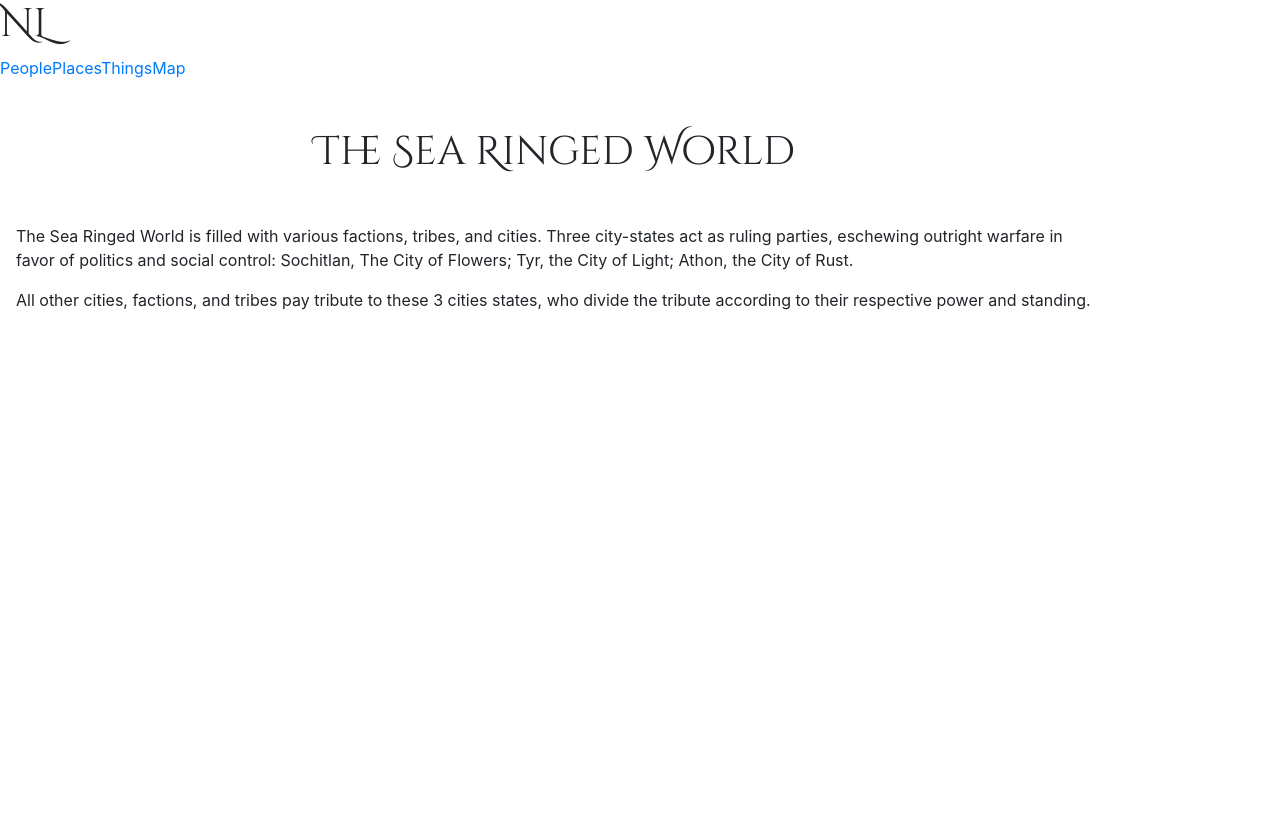
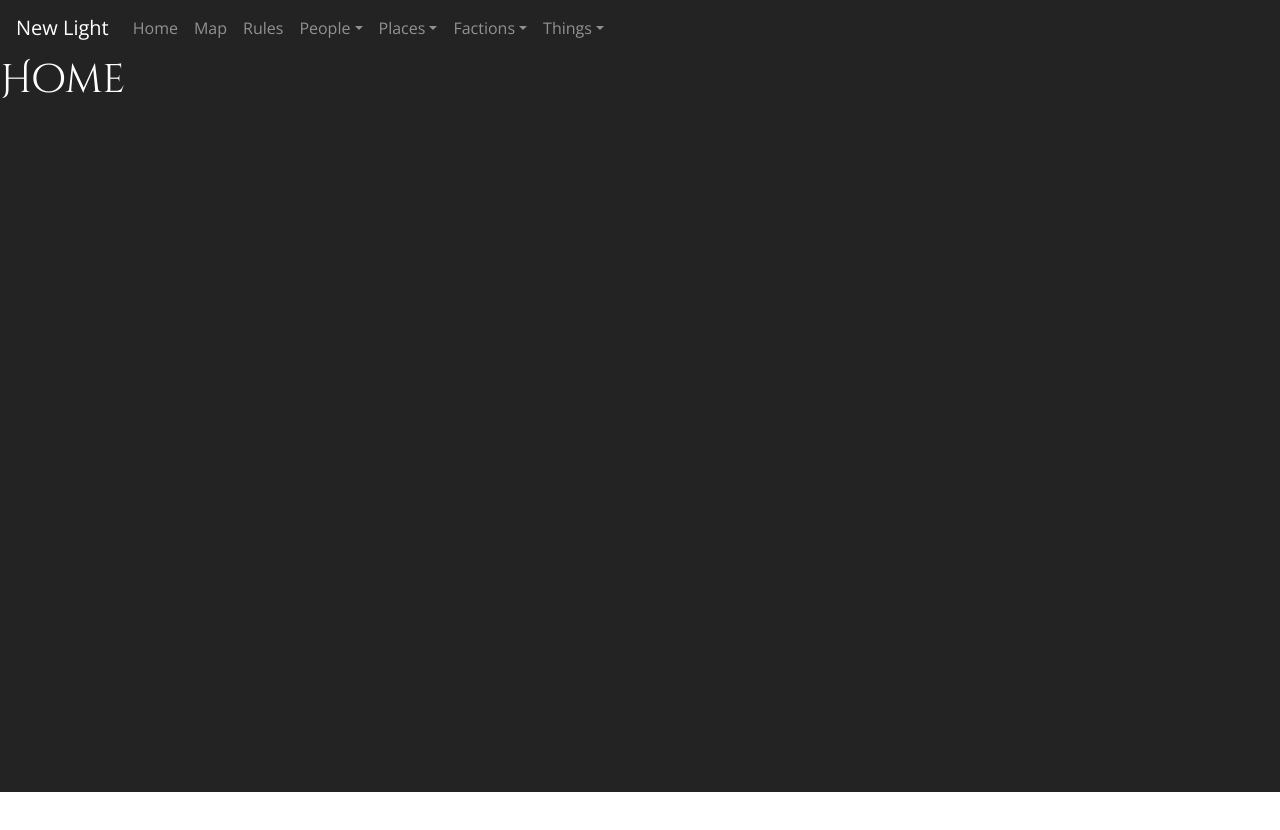
Before and after one commit to ShrikeFound/New-Light, a React (Create React App) app: page / in a window 1280 px wide. Shown: the top 830 px of the page. After the commit the page ends 800 px from the top, so only its background shows below. Built offline with nearby package versions, Linux system fonts and the light colour scheme.

Commit message:
navbar stylin

```diff
--- a/package.json
+++ b/package.json
@@ -10,6 +10,8 @@
     "react": "^17.0.1",
     "react-bootstrap": "^1.5.2",
     "react-dom": "^17.0.1",
+    "react-router": "^5.2.0",
+    "react-router-dom": "^5.2.0",
     "react-scripts": "4.0.3",
     "web-vitals": "^1.1.0"
   },
--- a/src/App.js
+++ b/src/App.js
@@ -1,14 +1,29 @@
 import React from 'react'
 import Header from './components/Header.js';
+import Home from './components/Home.js';
 import Map from './components/Map.js'
+import {BrowserRouter as Router, Switch,Route} from 'react-router-dom'
 
 function App() {
   return (
+    <Router>
     <div className="App">
       <Header/>
-      <Map/>
 
-    </div>
+      <Switch>
+          <Route path="/map" >
+              <Map/>
+          </Route>
+
+        <Route exact path="/">
+          <Home/>
+        </Route>
+
+
+
+      </Switch>
+      </div>
+    </Router>
   );
 }
 
--- a/src/components/Header.js
+++ b/src/components/Header.js
@@ -1,15 +1,56 @@
 import React from 'react'
+import { Navbar,Nav,NavDropdown } from 'react-bootstrap'
+import { Link } from 'react-router-dom'
 
 const Header = () => {
   return (
-    <header>
-      <h1>NL</h1>
-      <nav>
-        <a href="#">People</a>
-        <a href="#">Places</a>
-        <a href="#">Things</a>
-        <a href="#">Map</a>
-      </nav>
+    <header id="header">
+      <Navbar variant="dark" className="d-flex justify-content-between">
+        <Navbar.Brand>New Light</Navbar.Brand>
+        <Navbar.Toggle aria-controls="basic-navbar-nav" />
+        <Navbar.Collapse id="basic-navbar-nav">
+          <Nav className="mr-auto">
+            <Link className="nav-link" to="/">Home</Link>
+            <Link className="nav-link" to="/map">Map</Link>
+            <Link className="nav-link" to="/">Rules</Link>
+            <div className="d-flex">
+            <NavDropdown title="People" id="basic-nav-dropdown">
+              <NavDropdown.Item href="#action/3.1">The Characters</NavDropdown.Item>
+              <NavDropdown.Item href="#action/3.4">The NPCs</NavDropdown.Item>
+            </NavDropdown>
+
+            <NavDropdown title="Places" id="basic-nav-dropdown">
+              <NavDropdown.Item href="#action/3.1">People</NavDropdown.Item>
+              <NavDropdown.Item href="#action/3.2">Places</NavDropdown.Item>
+              <NavDropdown.Item href="#action/3.3">Things</NavDropdown.Item>
+              <NavDropdown.Item href="#action/3.3">Things</NavDropdown.Item>
+              {/* <NavDropdown.Divider />
+              <NavDropdown.Item href="#action/3.4">Separated link</NavDropdown.Item> */}
+            </NavDropdown>
+
+            <NavDropdown title="Factions" id="basic-nav-dropdown">
+              <NavDropdown.Item href="#action/3.1">People</NavDropdown.Item>
+              <NavDropdown.Item href="#action/3.2">Places</NavDropdown.Item>
+              <NavDropdown.Item href="#action/3.3">Things</NavDropdown.Item>
+              <NavDropdown.Item href="#action/3.3">Things</NavDropdown.Item>
+              <NavDropdown.Divider />
+              <NavDropdown.Item href="#action/3.4">Separated link</NavDropdown.Item>
+            </NavDropdown>
+
+
+            <NavDropdown title="Things" id="basic-nav-dropdown">
+              <NavDropdown.Item href="#action/3.1">People</NavDropdown.Item>
+              <NavDropdown.Item href="#action/3.2">Places</NavDropdown.Item>
+              <NavDropdown.Item href="#action/3.3">Things</NavDropdown.Item>
+              <NavDropdown.Item href="#action/3.3">Things</NavDropdown.Item>
+              <NavDropdown.Divider />
+              <NavDropdown.Item href="#action/3.4">Separated link</NavDropdown.Item>
+            </NavDropdown>
+          </div>
+
+          </Nav>
+        </Navbar.Collapse>
+      </Navbar>
     </header>
   )
 }
--- /dev/null
+++ b/src/components/Home.js
@@ -0,0 +1,11 @@
+import React from 'react'
+
+const Home = () => {
+  return (
+    <div className="home">
+      <h1>Home</h1>
+    </div>
+  )
+}
+
+export default Home
--- a/src/components/Map.js
+++ b/src/components/Map.js
@@ -43,7 +43,7 @@ const Map = () => {
     setDescription(defaultDescription);
   }
   return (
-    <div className="container row md-flex">
+    <div className="c-container grid">
 
 
 
--- a/src/index.css
+++ b/src/index.css
@@ -8,17 +8,19 @@
   --plain-color: #fbb03b;
   --jungle-color: #009245;
   --burnished-plain-color: lightgrey;
+  --black: #232323;
 }
 
 body {
   margin: 0;
+}
+.App {
+  background-color: var(--black);
+  color: white;
   font-family: "Open Sans", sans-serif;
   -webkit-font-smoothing: antialiased;
   -moz-osx-font-smoothing: grayscale;
-  background-color: black;
-  color: white;
 }
-
 h1,
 h2,
 h3,
@@ -92,7 +94,7 @@ polygon {
   fill: rgba(40, 40, 40, 1);
 } */
 
-.container {
+.c-container {
   margin-top: 3rem;
   width: 90%;
   /* max-width: 1160px; */
@@ -100,7 +102,7 @@ polygon {
   margin-left: auto;
   margin-right: auto;
   flex-wrap: wrap;
-  grid-template-columns: 2fr 3fr 1fr;
+  grid-template-columns: 5.5fr 6fr 1.5fr;
   gap: 5%;
   /* overflow-y: hidden; */
 }
@@ -134,7 +136,7 @@ polygon {
   font-weight: 300;
 }
 @media only screen and (min-width: 600px) {
-  .md-flex {
+  .grid {
     display: grid;
   }
 
@@ -200,3 +202,25 @@ g[data-name="burnished-plains"] > polygon,
 .burnished-plains-icon {
   fill: var(--burnished-plain-color);
 }
+
+header#header {
+  background-color: var(--black);
+  color: white;
+}
+
+.home {
+  min-height: 92vh;
+}
+div.dropdown-menu {
+  background-color: #343434;
+  color: white;
+}
+/* div.dropdown-menu a {
+  color: white;
+} */
+div.dropdown-menu .dropdown-item {
+  color: white;
+}
+div.dropdown-menu .dropdown-item:hover {
+  background-color: #434343;
+}
```
Also changed, not shown: 1 other file (tests, documents, lock files or other folders).
